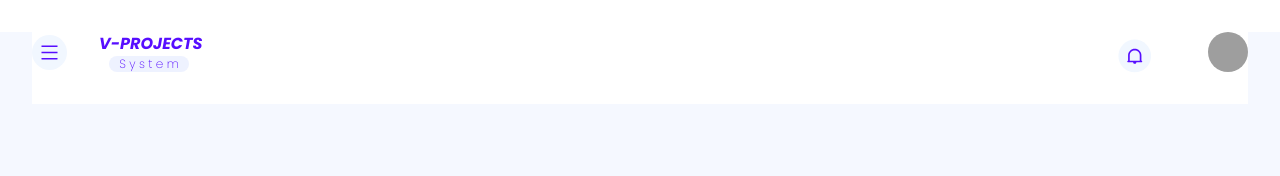
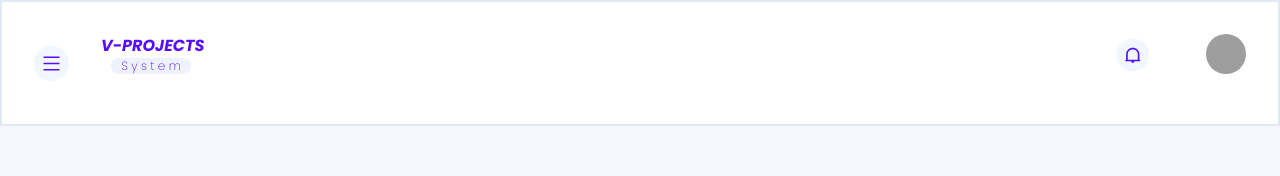
Before and after one commit to ericlbarreto/vprojects-web, a React (Vite) app: page / in a window 1280 px wide. Shown: the top 176 px of the page. Built offline with nearby package versions, Linux system fonts and the light colour scheme; grey boxes are pictures that could not be loaded.

Commit message:
add borda na header da tela inicial

```diff
--- a/src/App.tsx
+++ b/src/App.tsx
@@ -10,8 +10,8 @@ export default function App() {
   return (
     <>
       <div className='h-screen bg-azulBackground'>
-        <div className='bg-branco flex justify-between m-8'>
-          <div className="flex space-x-2 mb-8">
+        <div className='bg-branco flex justify-between border-2 border-slate-200'>
+          <div className="flex space-x-2 m-8">
             <button><img src= {Menu} alt="Menu" />
             </button>
             <div className="translate-x-6 text-roxoPrincipal">
@@ -19,8 +19,8 @@ export default function App() {
           <p className="bg-indigo-50 rounded-xl text-center font-extralight h-4 w-20 text-xs translate-x-2.5">S y s t e m</p>
           </div>
           </div>
-          <div className="flex space-x-2">
-            <button className="-translate-x-12 mb-6"><img src={Sininho} alt="Sininho de notificações"/></button>
+          <div className="flex space-x-2 m-8">
+            <button className="-translate-x-12 translate-y-1 mb-6"><img src={Sininho} alt="Sininho de notificações"/></button>
             <Avatar>
               <AvatarImage src="https://github.com/shadcn.png" />
               <AvatarFallback>CN</AvatarFallback>
```
